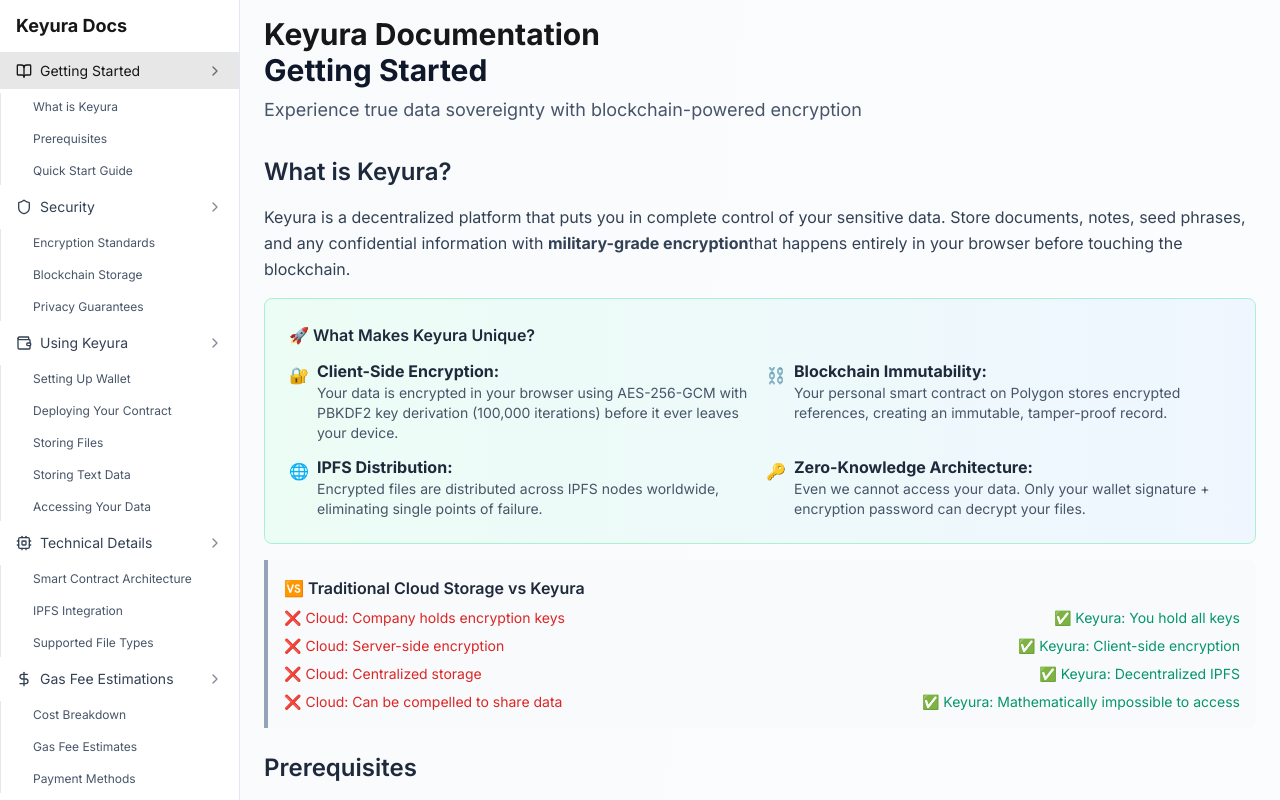
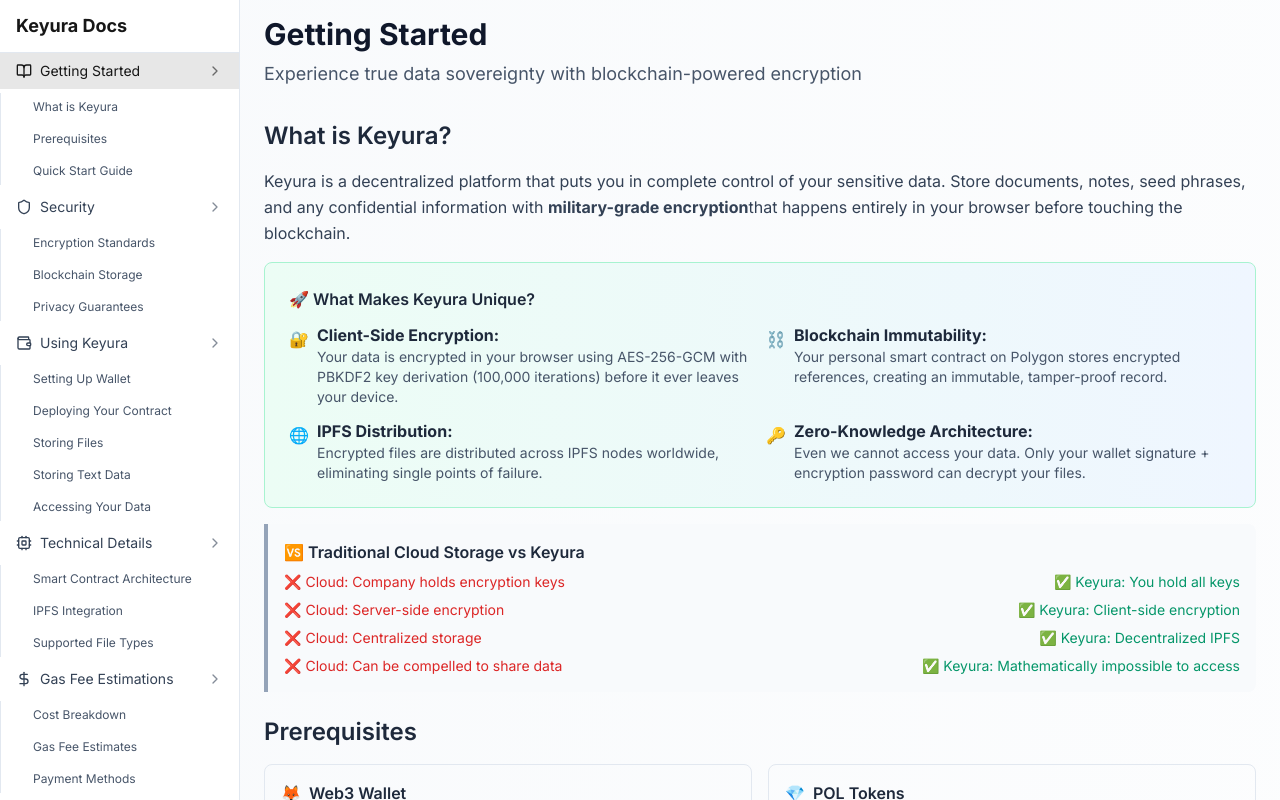
Before and after one commit to srivathsav004/keyura, a Next.js app: page /documentation in a window 1280 px wide. Shown: the top 800 px of the page. Built offline with nearby package versions, Linux system fonts and the light colour scheme.

Commit message:
page update

```diff
--- a/app/documentation/page.tsx
+++ b/app/documentation/page.tsx
@@ -9,7 +9,7 @@
 export default function DocumentationHome() {
   return (
     <div className="max-w-none">
-      <h1 className="text-3xl font-bold text-primary">Keyura Documentation</h1>
+      {/* <h1 className="text-3xl font-bold text-primary">Keyura Documentation</h1> */}
       <div className="space-y-14">
         <GettingStarted />
         <Security />
```
